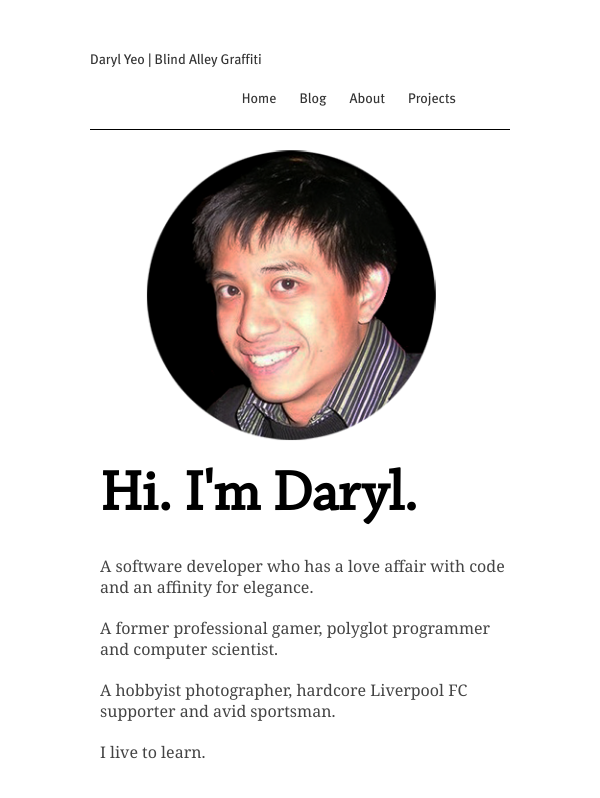
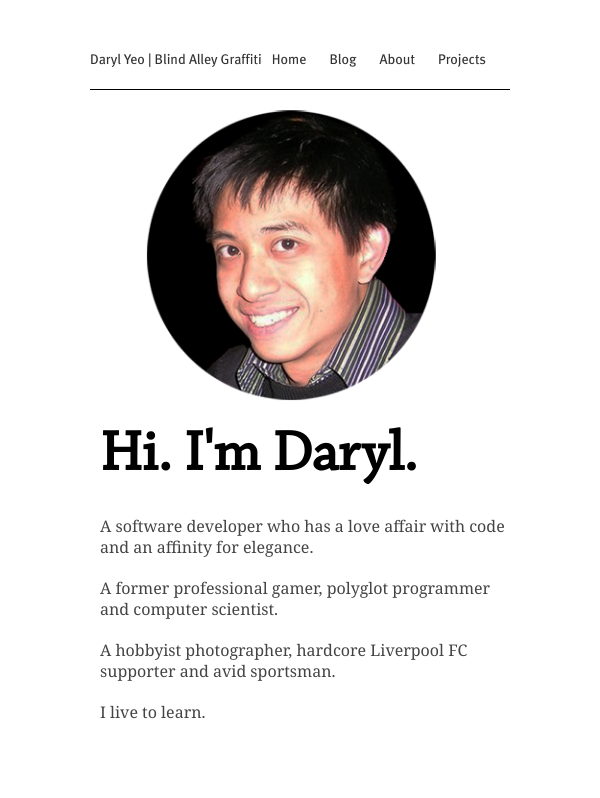
Before and after one commit to aacyun/jianxioy.github.com, a Jekyll site: the page built from index.html, in a window 600 px wide. Shown: the top 798 px of the page. Built offline with Jekyll 4.4.1, drawn with Linux system fonts in a browser that asks for light colours; Markdown is read by kramdown in place of the engine named in the settings.

Commit message:
Trying phone.

```diff
--- a/static/css/layout.css
+++ b/static/css/layout.css
@@ -164,13 +164,13 @@ h6 {
 		#home-avatar {
 			left: 30px;
 		}
-	/*	#nav-primary ul {
+		#nav-primary ul {
    			position: relative;
-   			top: 5px;
-			right: 105px;
+			float: right;
+			right: -80px;
 			bottom: 39px;
-			margin-bottom: 30px;
-		}*/
+			margin-bottom: -20px;
+		}
 	}
 
 	/* Mobile Portrait Size to Mobile Landscape Size (devices and browsers) */
```
